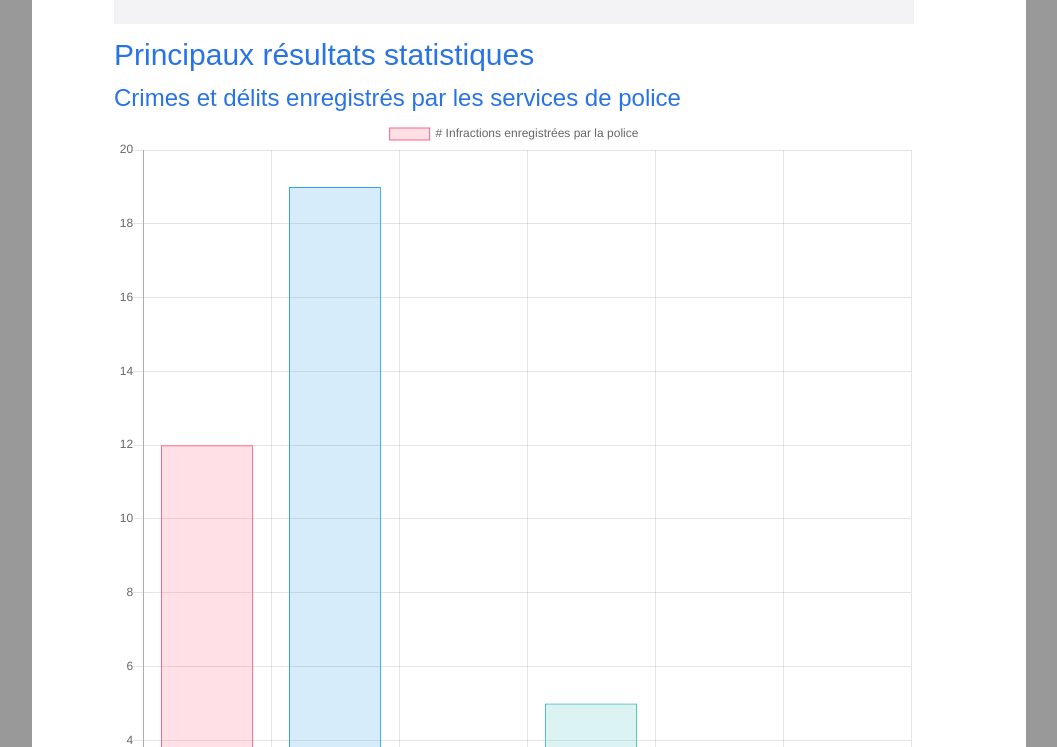
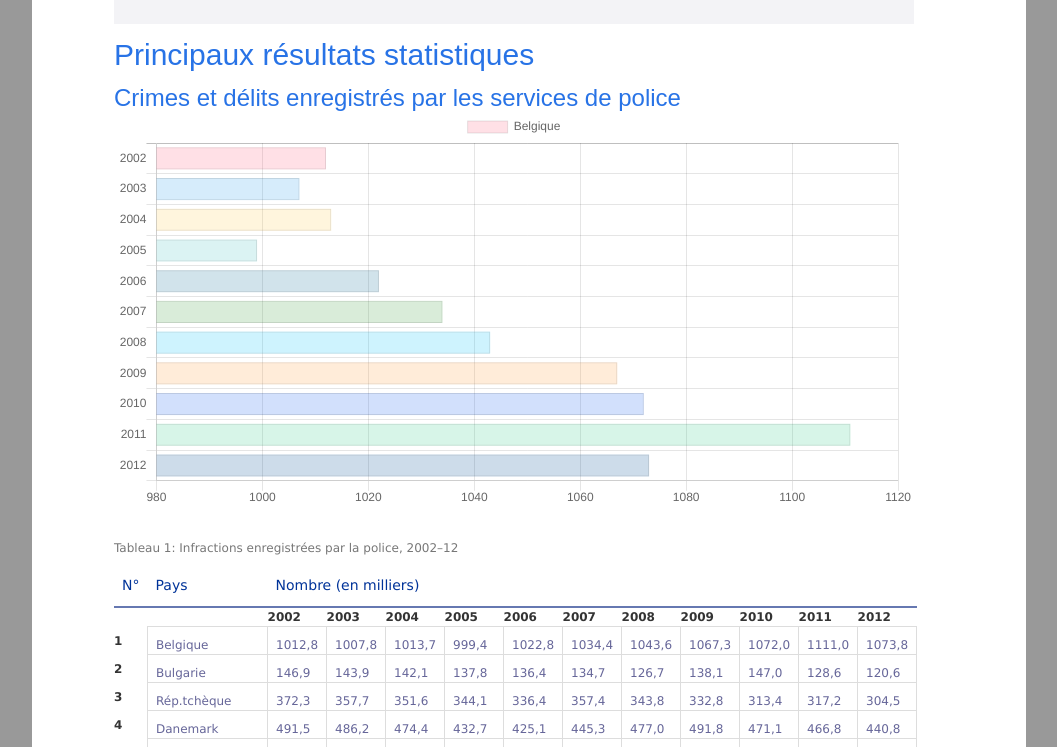
Before and after one commit to nicplackle/js-datavisualisation-challenge, a plain HTML site: page index.html in a window 1280 px wide. Shown: the part 1053-1800 px from the top of the page, without its empty margins (111-1168 px from the left). Drawn offline with nearby package versions, Linux system fonts and the light colour scheme; a web font is replaced by a local one.

Commit message:
add graph, but still needs the countries

```diff
--- a/index.html
+++ b/index.html
@@ -20,7 +20,6 @@
       title="Flux Atom de Statistics Explained"
       href="http://ec.europa.eu/eurostat/statistics-explained/index.php?title=Special:RecentChanges&amp;feed=atom"
     />
-
     <link rel="stylesheet" href="./assets/EMPM_MainPage.css" />
     <link rel="stylesheet" href="./assets/StatexpBPM.css" />
     <link rel="stylesheet" href="./assets/styles.css" />
@@ -48,7 +47,6 @@
       a:lang(ur) {
         text-decoration: none;
       }
-
       table {
         font-family: "Lucida Sans Unicode", "Lucida Grande", Sans-Serif;
         font-size: 12px;
@@ -58,7 +56,6 @@
         border-collapse: collapse;
         text-align: left;
       }
-
       table thead th {
         font-size: 14px;
         font-weight: normal;
@@ -66,35 +63,28 @@
         padding: 10px 8px;
         border-bottom: 2px solid #6678b1;
       }
-
       table td {
         color: #669;
         padding: 9px 8px 0px 8px;
         border: 1px solid #ddd;
       }
-
       table tbody tr:hover td {
         color: #009;
       }
-
       .bodyContent {
         padding: 2rem 0rem;
         line-height: 1.5;
         max-width: 80rem;
         margin: auto;
       }
-
       .toc {
         width: auto;
         padding: 2rem;
       }
-
       .content {
         padding: 2rem 4rem;
       }
     </style>
-    <script src="https://cdnjs.cloudflare.com/ajax/libs/Chart.js/2.8.0/Chart.min.js"></script>
-    <!--<link rel="stylesheet" href="https://stackpath.bootstrapcdn.com/bootstrap/4.3.1/css/bootstrap.min.css"/>-->
   </head>
 
   <body
@@ -1220,60 +1210,6 @@
                   >
                 </h3>
 
-                <!-- Grafiek 1 -->
-
-                <canvas id="myChart" width="400" height="400"></canvas>
-
-                <script>
-                    /*var arr = [];
-                    $('table').each(function () {
-                    arr.push($(this).find('tr').eq(0).find('td').eq(1).text());
-                    });*/
-
-                    var ctx = document.getElementById('myChart').getContext('2d');
-                    var myChart = new Chart(ctx, {
-                        type: 'bar',
-                        data: {
-                            labels: ['Red', 'Blue', 'Yellow', 'Green', 'Purple', 'Orange'],
-                            datasets: [{
-                                label: '# Infractions enregistrées par la police',
-                                data: [12, 19, 3, 5, 2, 3],
-                                backgroundColor: [
-                                    'rgba(255, 99, 132, 0.2)',
-                                    'rgba(54, 162, 235, 0.2)',
-                                    'rgba(255, 206, 86, 0.2)',
-                                    'rgba(75, 192, 192, 0.2)',
-                                    'rgba(153, 102, 255, 0.2)',
-                                    'rgba(255, 159, 64, 0.2)'
-                                ],
-                                borderColor: [
-                                    'rgba(255, 99, 132, 1)',
-                                    'rgba(54, 162, 235, 1)',
-                                    'rgba(255, 206, 86, 1)',
-                                    'rgba(75, 192, 192, 1)',
-                                    'rgba(153, 102, 255, 1)',
-                                    'rgba(255, 159, 64, 1)'
-                                ],
-                                borderWidth: 1
-                            }]
-                        },
-                        options: {
-                            scales: {
-                                yAxes: [{
-                                    ticks: {
-                                        beginAtZero: true
-                                    }
-                                }]
-                            }
-                        }
-                    });
-
-                    </script>
-
-                <!-- einde grafiek -->
-
-
-
                 <table cellspacing="0" cellpadding="0" id="table1">
                   <caption>
                     Tableau 1: Infractions enregistrées par la police, 2002–12
@@ -2320,7 +2256,6 @@
                     href="http://ec.europa.eu/eurostat/statistics-explained/index.php?title=Glossary:Baltic_Member_States/fr"
                     gloss-content="L’Union européenne compte parmi ses membres trois &lt;b&gt;États baltes&lt;/b&gt;: Estonie (EE), Lettonie (LV) et Lituanie (LT).
 &lt;br /&gt;
-
 &lt;h2&gt;&lt;span ..."
                     gloss-idx="1"
                     original-title="Glossary:Baltic Member States/fr"
@@ -2542,7 +2477,7 @@
                   dans les
                   <a
                     href="http://ec.europa.eu/eurostat/statistics-explained/index.php?title=Glossary:Nordic_Member_States/fr"
-                    gloss-content="L’Union européenne compte trois &lt;b&gt;États membres nordiques&lt;/b&gt;: le Danemark (DK), la Suède (SE) et la Finlande ..."
+                    gloss-content="L’Union européenne compte trois &lt;b&gt;États membres nordiques&lt;/b&gt;: le Danemark (DK), la Suède (SE) et la Finlande ..."
                     gloss-idx="2"
                     original-title="Glossary:Nordic Member States/fr"
                     >États membres nordiques</a
@@ -3016,9 +2951,10 @@
 
         <!--END FOOTER-->
       </div>
+      <script src="https://cdnjs.cloudflare.com/ajax/libs/Chart.js/2.8.0/Chart.min.js"></script>
+      <script src="script.js"></script>
 
       <!--END PAGE-->
     </div>
-
   </body>
 </html>
--- /dev/null
+++ b/script.js
@@ -0,0 +1,54 @@
+let header1 = document.getElementsByTagName("h3")[0];
+let canvas = document.createElement("canvas");
+canvas.id = "myCanvas";
+header1.appendChild(canvas);
+
+let list = table1.childNodes[5].children;
+let dataRow = {};
+
+for (i = 0; i < list.length; i++) {
+  dataRow[i] = [];
+
+  for (j = 1; j < list[i].children.length; j++) {
+    let newInteger = list[i].children[j].innerText;
+    dataRow[i].push(newInteger);
+  }
+}
+
+let countryName = dataRow[1].slice(0, 1);
+let yearList = dataRow[0].slice(1);
+let dataList = dataRow[1].slice(1, 12);
+let numberList = [];
+
+for (k = 0; k < dataList.length; k++) {
+  newNumber = parseInt(dataList[k]);
+  numberList.push(newNumber);
+}
+
+var ctx = document.getElementById("myCanvas").getContext("2d");
+var myBarChart = new Chart(ctx, {
+  type: "horizontalBar",
+  data: {
+    labels: yearList,
+    datasets: [
+      {
+        label: countryName,
+        data: numberList,
+        borderWidth: 1,
+        backgroundColor: [
+          "rgba(255, 99, 132, 0.2)",
+          "rgba(54, 162, 235, 0.2)",
+          "rgba(255, 206, 86, 0.2)",
+          "rgba(75, 192, 192, 0.2)",
+          "rgba(25, 117, 155, 0.2)",
+          "rgba(64, 159, 64, 0.2)",
+          "rgba(10, 195, 247, 0.2)",
+          "rgba(255, 159, 64, 0.2)",
+          "rgba(32, 102, 241, 0.2)",
+          "rgba(58, 202, 140, 0.2)",
+          "rgba(05, 83, 152, 0.2)"
+        ]
+      }
+    ]
+  }
+});
```
